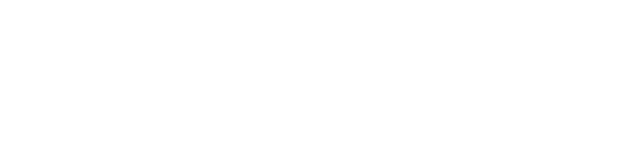
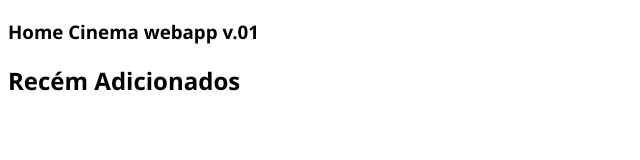
Before and after one commit to Arlamdae/Movie-APP, a plain HTML site: page index.html in a window 1280 px wide. Shown: the whole page, without its empty margins (0-640 px from the left). Drawn offline with Linux system fonts and the light colour scheme.

Commit message:
Stuck in place

```diff
--- a/index.html
+++ b/index.html
@@ -1,2 +1,24 @@
 <!DOCTYPE html>
 <!-- this line is a comment-->
+<html lang="en">
+<head>
+    <meta charset="UTF-8">
+    <meta name="viewport" content="width=device-width, initial-scale=1.0">
+    <title>Home Cinema</title>
+    <link rel="stylesheet" href="style.css">
+    <script defer src="app.js"></script>
+</head>
+<body>
+    <h3>Home Cinema webapp v.01</h3>
+    <div class="newstfilms">
+        <h2>Recém Adicionados</h2>
+    </div>
+    <div class="filmgrid">
+        <div class="filmcard">
+            <div class="cardimg">
+
+            </div>
+        </div>
+    </div>
+</body>
+</html>
--- a/style.css
+++ b/style.css
@@ -1 +1,13 @@
 /* this line is a comment */
+
+body {
+    align-items: center;
+    font-family: 'Segoe UI', Tahoma, Geneva, Verdana, sans-serif;
+}
+
+.filmgrid {
+    align-self: center;
+    display: flexbox;
+    border: solid #fff;
+
+}
```
